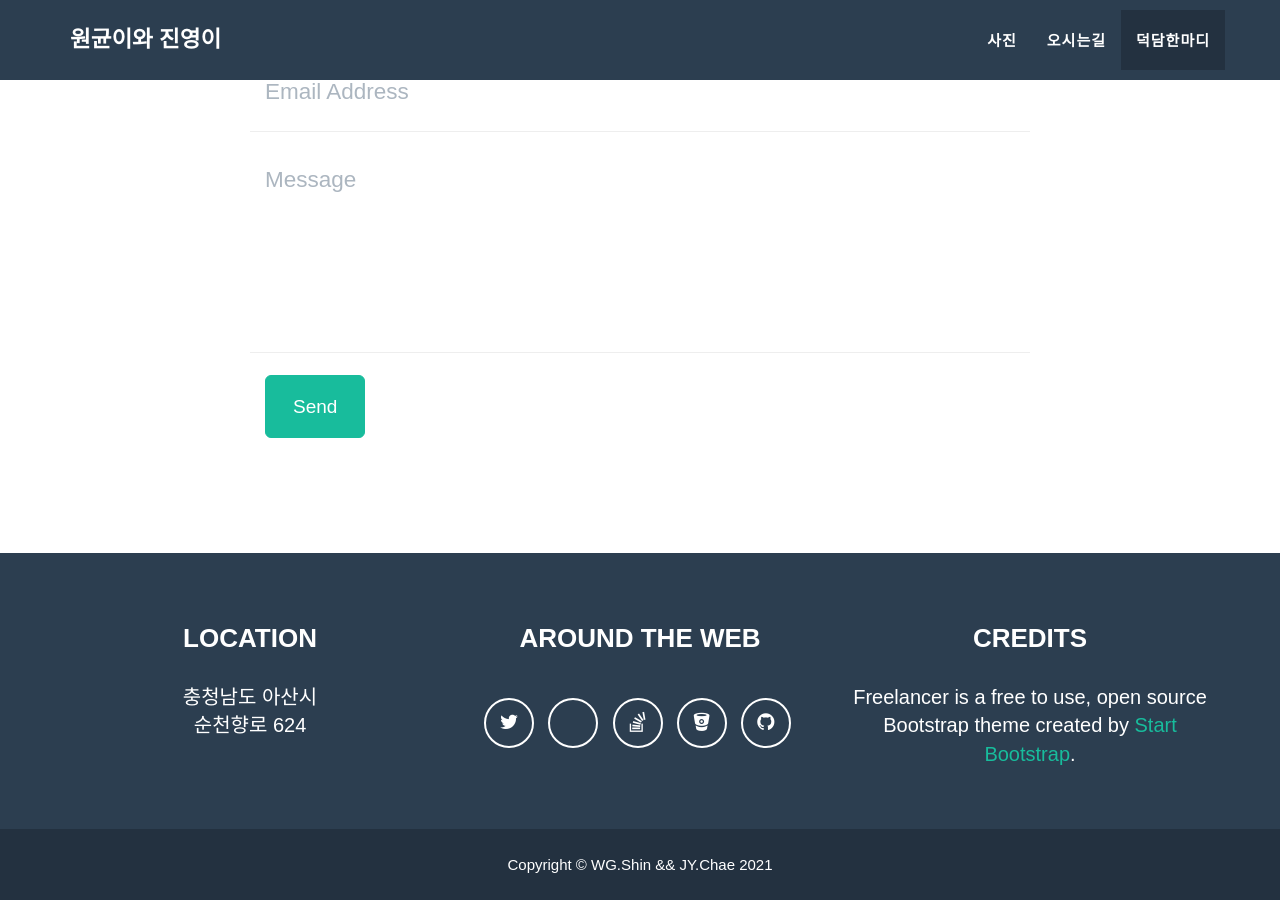
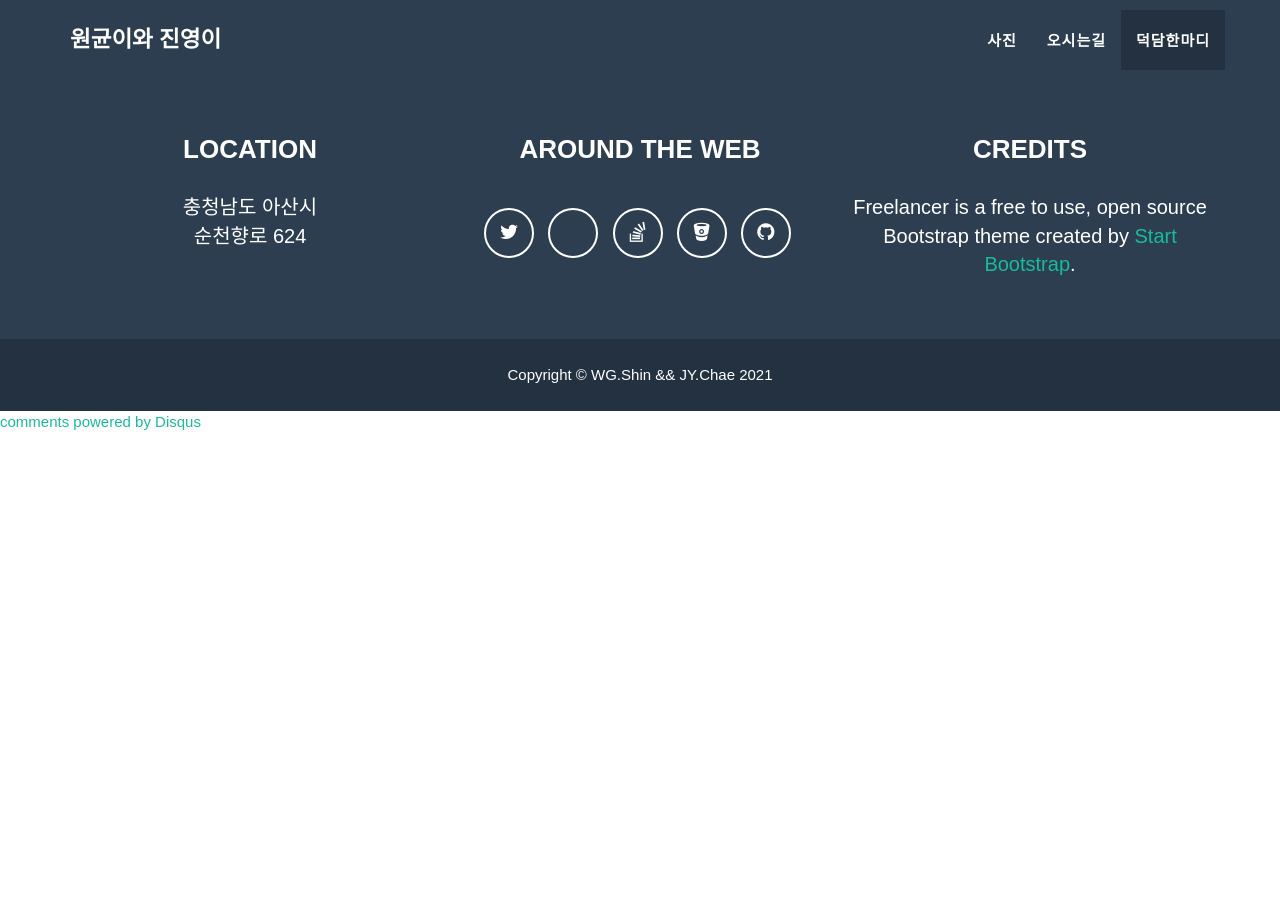
Before and after one commit to JinyoungChae/JinyoungChae.github.io, a Jekyll site: the page built from _posts/2014-07-18-project-1.markdown, in a window 1280 px wide and 900 px high, scrolled down 2719 px. Built offline with Jekyll 4.4.1, drawn with Linux system fonts in a browser that asks for light colours; some web fonts are replaced; comment, search, counter and statistics services are not loaded; after the commit the page ends 3151 px from its top, so only the background shows below that.

Commit message:
Update _config.yml

```diff
--- a/_config.yml
+++ b/_config.yml
@@ -18,11 +18,11 @@ bing_verify:
 # - static : pass through formspree.io to validate email sending
 # - disqus : replace contact form by disqus thread
 # - comment the line below if you want to stick with the default PHP contact form
-contact: static
+contact: disqus
 
 # If you use disqus you need disqus shortname
 # https://help.disqus.com/customer/portal/articles/466208
-disqus_shortname: myshortname
+disqus_shortname: WGJY
 
 # Color settings (hex-codes without the leading hash-tag)
 color:
```
